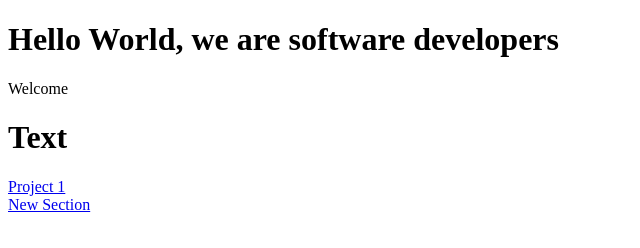
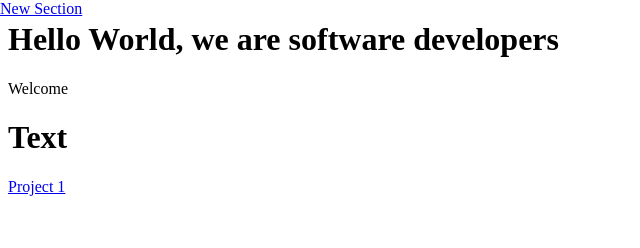
Before and after one commit to EvansSnave/fifthProject, a plain HTML site: page index.html in a window 1280 px wide. Shown: the whole page, without its empty margins (0-640 px from the left). Drawn offline with Linux system fonts and the light colour scheme.

Commit message:
Website Style

```diff
--- a/index.html
+++ b/index.html
@@ -4,7 +4,9 @@
     <meta charset="UTF-8">
     <meta http-equiv="X-UA-Compatible" content="IE=edge">
     <meta name="viewport" content="width=device-width, initial-scale=1.0">
+    <link rel="stylesheet" href="style.css">
     <title>Document</title>
+
 </head>
 <body>
     <h1>Hello World, we are software developers </h1>
--- a/style.css
+++ b/style.css
@@ -0,0 +1,16 @@
+@media only screen and (max-width: 600px) {
+    body {
+        background-color: lightblue;
+    }
+}
+#welcome-section {
+    height: 100vh;
+
+}
+
+#navbar {
+    position: fixed;
+    width: 100%;
+    left: 0;
+    top: 0;
+}
```
